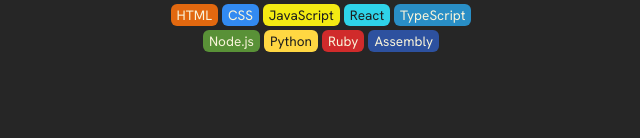
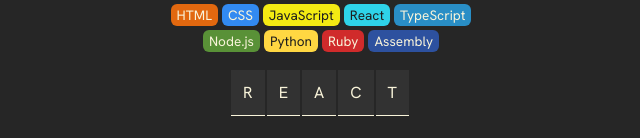
Before and after one commit to yvnks/assembly-endgame, a React (Vite) app: page / in a window 1280 px wide. Shown: the part 270-408 px from the top of the page, without its empty margins (319-959 px from the left). Built offline with nearby package versions, Linux system fonts and the light colour scheme.

Commit message:
feat: implement Hangman word display and style adjustments

```diff
--- a/App.jsx
+++ b/App.jsx
@@ -1,6 +1,14 @@
 import { languages } from "./language";
+import { useState } from "react";
 
 export default function Hangman() {
+  const [currentWord, setCurrentWord] = useState("react");
+
+  const wordStr = () =>
+    currentWord
+      .split("")
+      .map((letter) => <span className="letter">{letter.toUpperCase()}</span>);
+
   return (
     <main>
       <header>
@@ -30,6 +38,8 @@ export default function Hangman() {
           ))}
         </div>
       </header>
+
+      <section className="word-container">{wordStr()}</section>
     </main>
   );
 }
--- a/index.css
+++ b/index.css
@@ -6,7 +6,7 @@ body {
   margin: 0;
   font-family: "Hanken Grotesk", Arial, sans-serif;
   background-color: #262626;
-    color: #D9D9D9;
+  color: #d9d9d9;
   padding: 20px;
   height: 100vh;
   display: flex;
@@ -17,23 +17,23 @@ header > .title {
   text-align: center;
   font-size: 2rem;
   font-weight: 500;
-    color: #F9F4DA;
+  color: #f9f4da;
 }
 
 header > .info {
   max-width: 350px;
   text-align: center;
-    color: #8E8E8E;
+  color: #8e8e8e;
 }
 
 section.game-status {
   display: flex;
   flex-direction: column;
   align-items: center;
-    background-color: #10A95B;
+  background-color: #10a95b;
   border-radius: 6px;
   margin-block: 30px;
-    color: #F9F4DA;
+  color: #f9f4da;
 }
 
 section.game-status > h2 {
@@ -59,3 +59,16 @@ section.game-status > p {
   border-radius: 6px;
   font-size: 0.85rem;
 }
+
+.word-container {
+    text-align: center;
+    margin-block: 30px;
+}
+
+.letter {
+    background-color: #323232;
+    color: #F9F4DA;
+    padding: 12px;
+    border-bottom: 1px solid #F9F4DA;
+    margin-right: 2px;
+}
```
Lines whose indentation alone changed are shown as unchanged.
